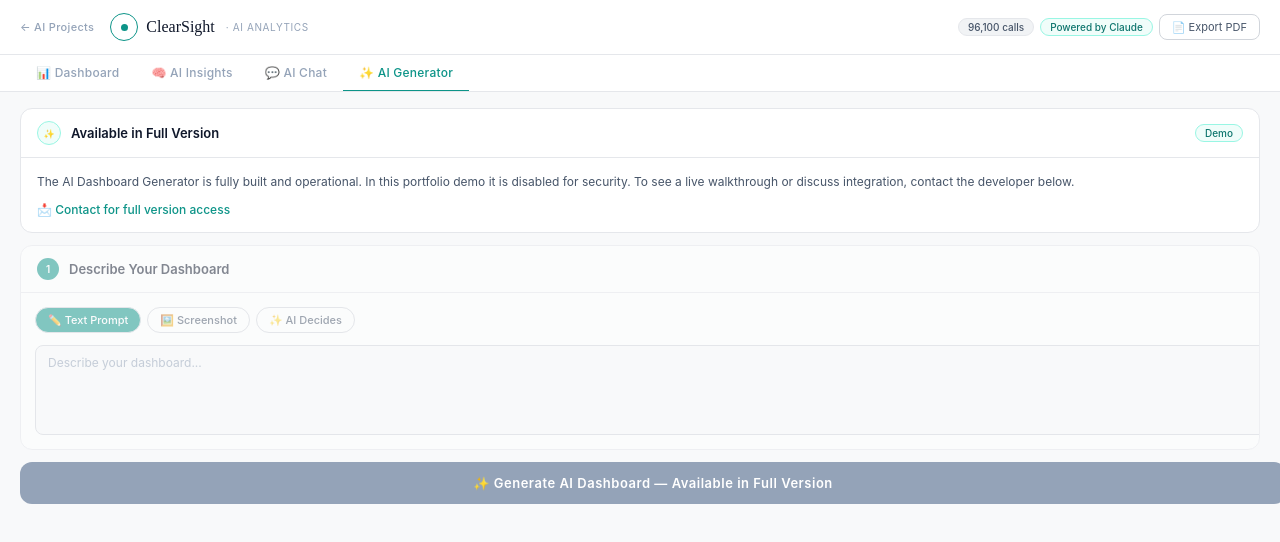
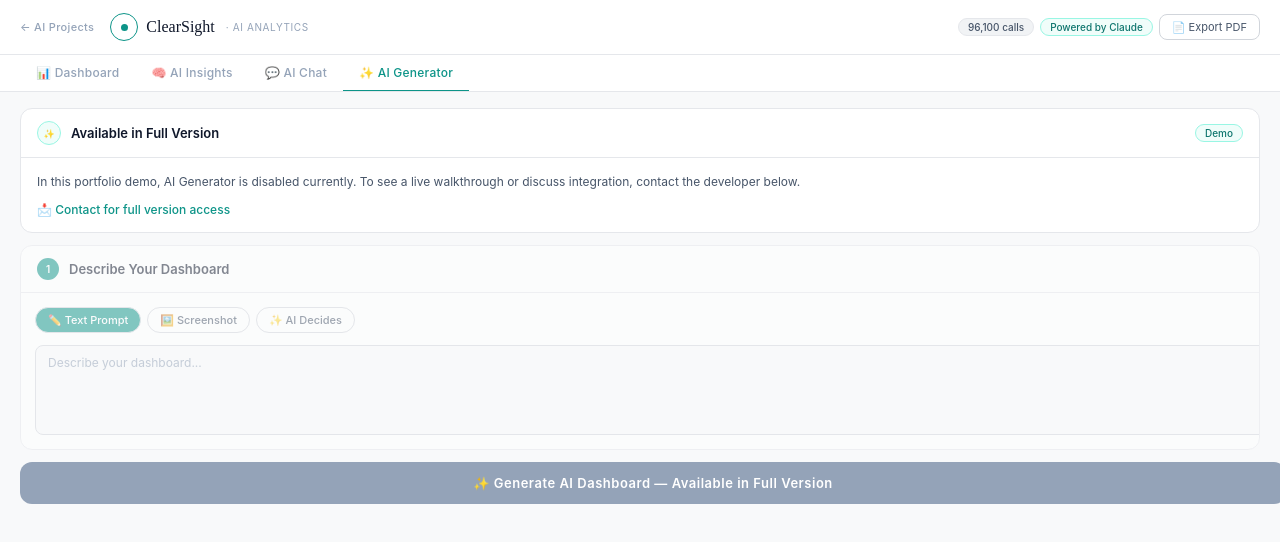
Before and after one commit to xyannca/data-portfolio, a Next.js app: page /clearsight in a window 1280 px wide. Both pictures are taken after a click on the button "✨ AI Generator". Shown: the top 542 px of the page. Built offline with nearby package versions, Linux system fonts and the light colour scheme.

Commit message:
add Search Console

```diff
--- a/app/clearsight/page.tsx
+++ b/app/clearsight/page.tsx
@@ -590,7 +590,7 @@ export default function ClearSightPage() {
               <span style={{ marginLeft: "auto", fontSize: 10, padding: "2px 9px", borderRadius: 99, background: "#f0fdfa", color: "#0f766e", border: "1px solid #99f6e4", fontWeight: 500 }}>Demo</span>
             </div>
             <div style={{ padding: "14px 16px" }}>
-              <p style={{ fontSize: 12, color: "#475569", lineHeight: 1.7, margin: 0 }}>The AI Dashboard Generator is fully built and operational. In this portfolio demo it is disabled for security. To see a live walkthrough or discuss integration, contact the developer below.</p>
+              <p style={{ fontSize: 12, color: "#475569", lineHeight: 1.7, margin: 0 }}>In this portfolio demo, AI Generator is disabled currently. To see a live walkthrough or discuss integration, contact the developer below.</p>
               <a href="mailto:xyannca@gmail.com" style={{ display: "inline-flex", alignItems: "center", gap: 6, marginTop: 10, fontSize: 12, color: "#0d9488", fontWeight: 500, textDecoration: "none" }}>📩 Contact for full version access</a>
             </div>
           </div>
--- a/app/layout.tsx
+++ b/app/layout.tsx
@@ -32,6 +32,11 @@ export default function RootLayout({
 
   return (
     <html lang="en">
+
+      <head>
+        <meta name="google-site-verification" content="YOUR_CODE_HERE" />
+      </head>
+
       <body>
 
         <nav className={`nav-bar ${scrolled ? "scrolled" : ""}
```
